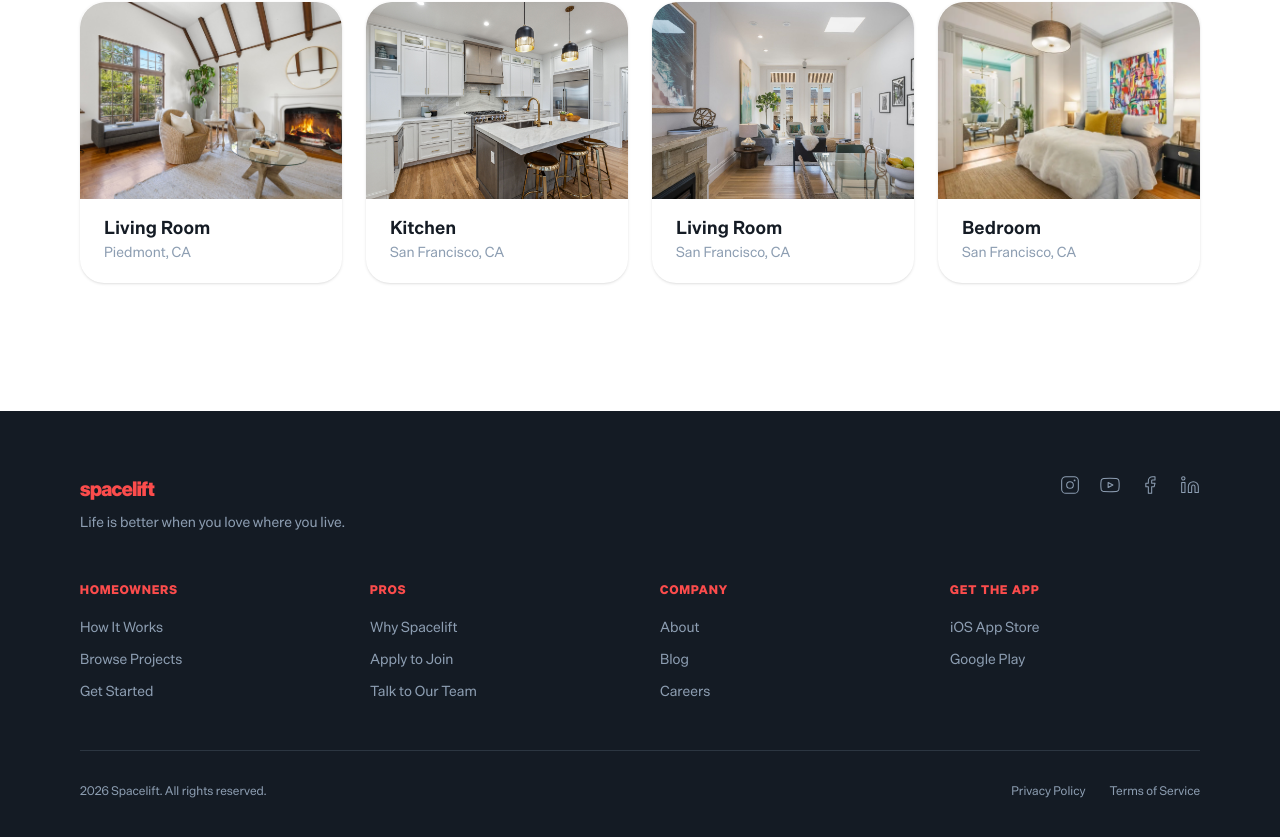
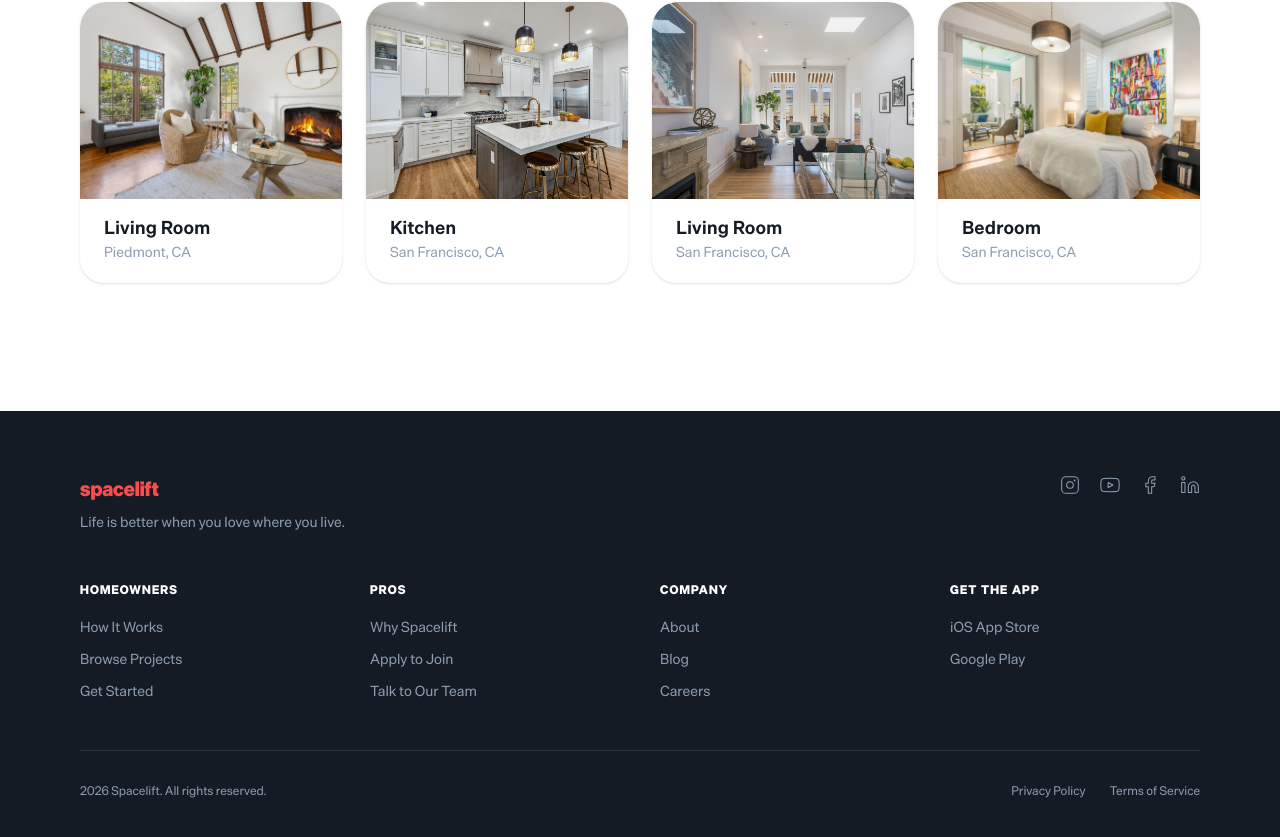
Before and after one commit to jjmccarthy7/spacelift-tools, a Next.js app in the folder apps/hellospacelift/: page / in a window 1280 px wide. Shown: the part 2535-3372 px from the top of the page. Built offline with nearby package versions, Linux system fonts and the light colour scheme.

Commit message:
style(footer): change section heading labels from coral to white

```diff
--- a/apps/hellospacelift/src/components/Footer.tsx
+++ b/apps/hellospacelift/src/components/Footer.tsx
@@ -8,7 +8,7 @@ export default function Footer() {
         {/* Top row: logo + tagline + social */}
         <div className="flex flex-col md:flex-row md:items-start md:justify-between gap-8 mb-12">
           <div className="max-w-xs">
-            <span className="text-[#FC4C4C] font-black text-xl tracking-tight block mb-2" style={{ fontFamily: 'var(--font-primary)' }}>
+            <span className="text-[#FC4C4C] font-black text-xl trcking-tight block mb-2" style={{ fontFamily: 'var(--font-primary)' }}>
               spacelift
             </span>
             <p className="text-sm text-[#8D9EB2] leading-relaxed">
@@ -48,7 +48,7 @@ export default function Footer() {
         {/* Nav columns */}
         <div className="grid grid-cols-2 md:grid-cols-4 gap-10 mb-12">
           <div>
-            <p className="text-xs font-black uppercase tracking-widest text-[#FC4C4C] mb-4">Homeowners</p>
+            <p className="text-xs font-black uppercase tracking-widest text-white mb-4">Homeowners</p>
             <ul className="flex flex-col gap-2">
               <li><Link href="/homeowners" className="text-sm text-[#8D9EB2] hover:text-white transition-colors duration-200">How It Works</Link></li>
               <li><Link href="/projects" className="text-sm text-[#8D9EB2] hover:text-white transition-colors duration-200">Browse Projects</Link></li>
@@ -56,7 +56,7 @@ export default function Footer() {
             </ul>
           </div>
           <div>
-            <p className="text-xs font-black uppercase tracking-widest text-[#FC4C4C] mb-4">Pros</p>
+            <p className="text-xs font-black uppercase tracking-widest text-white mb-4">Pros</p>
             <ul className="flex flex-col gap-2">
               <li><Link href="/pros" className="text-sm text-[#8D9EB2] hover:text-white transition-colors duration-200">Why Spacelift</Link></li>
               <li><Link href="/pros#apply" className="text-sm text-[#8D9EB2] hover:text-white transition-colors duration-200">Apply to Join</Link></li>
@@ -64,7 +64,7 @@ export default function Footer() {
             </ul>
           </div>
           <div>
-            <p className="text-xs font-black uppercase tracking-widest text-[#FC4C4C] mb-4">Company</p>
+            <p className="text-xs font-black uppercase tracking-widest text-white mb-4">Company</p>
             <ul className="flex flex-col gap-2">
               <li><Link href="/" className="text-sm text-[#8D9EB2] hover:text-white transition-colors duration-200">About</Link></li>
               <li><Link href="/" className="text-sm text-[#8D9EB2] hover:text-white transition-colors duration-200">Blog</Link></li>
@@ -72,7 +72,7 @@ export default function Footer() {
             </ul>
           </div>
           <div>
-            <p className="text-xs font-black uppercase tracking-widest text-[#FC4C4C] mb-4">Get the App</p>
+            <p className="text-xs font-black uppercase tracking-widest text-white mb-4">Get the App</p>
             <ul className="flex flex-col gap-2">
               <li><a href="#" className="text-sm text-[#8D9EB2] hover:text-white transition-colors duration-200">iOS App Store</a></li>
               <li><a href="#" className="text-sm text-[#8D9EB2] hover:text-white transition-colors duration-200">Google Play</a></li>
```
